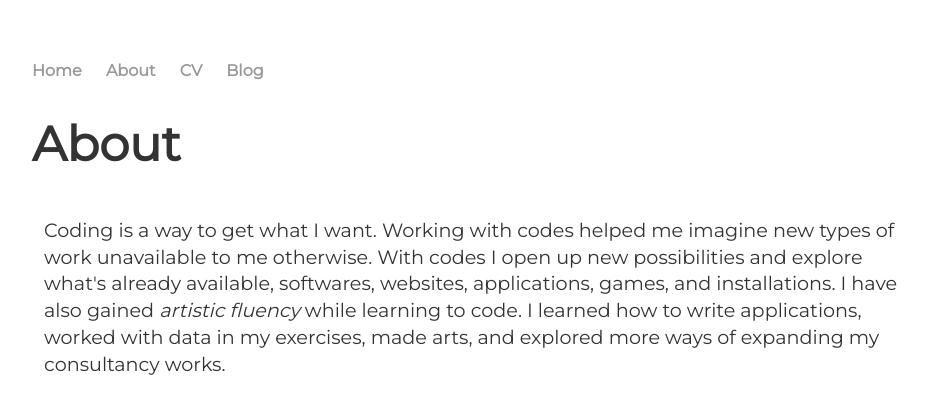
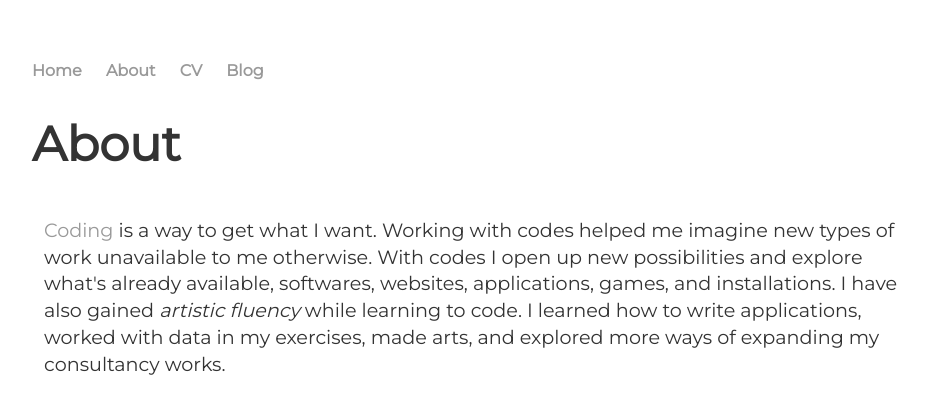
Before and after one commit to ariesti/ariesti.github.io, a Jekyll site: the page built from about/index.html, in a window 1280 px wide. Shown: the top 412 px of the page, without its empty margins (160-1088 px from the left). Built offline with Jekyll 4.4.1, drawn with Linux system fonts in a browser that asks for light colours; some of the changed lines change nothing that is shown.

Commit message:
Added first link

```diff
--- a/about/index.html
+++ b/about/index.html
@@ -5,7 +5,7 @@ title: About Mathilda Repo
 
 		<div class="about">
 			<h1>About</h1>
-			<p>Coding is a way to get what I want. Working with codes helped me imagine new types of work unavailable to me otherwise. With codes I open up new possibilities and explore what's already available, softwares, websites, applications, games, and installations. I have also gained <i>artistic fluency</i> while learning to code. I learned how to write applications, worked with data in my exercises, made arts, and explored more ways of expanding my consultancy works.</p>
+			<p><a href="https://github.com/ariesti">Coding</a> is a way to get what I want. Working with codes helped me imagine new types of work unavailable to me otherwise. With codes I open up new possibilities and explore what's already available, softwares, websites, applications, games, and installations. I have also gained <i>artistic fluency</i> while learning to code. I learned how to write applications, worked with data in my exercises, made arts, and explored more ways of expanding my consultancy works.</p>
 			<ul class="contacts">
 				<li><a href="#">@TwitterHandle</a></li>
 				<li><a href="#">Your Departmental Webpage</a></li>
```
